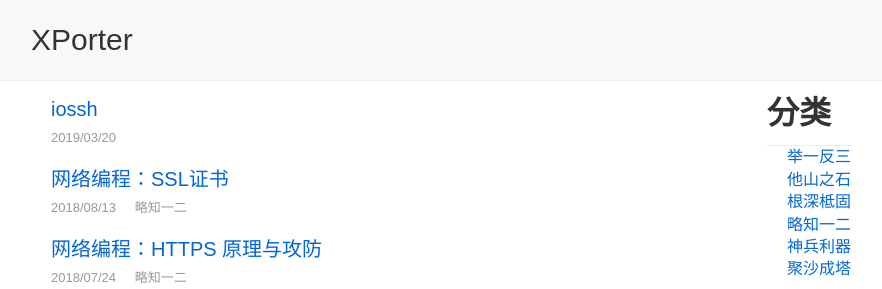
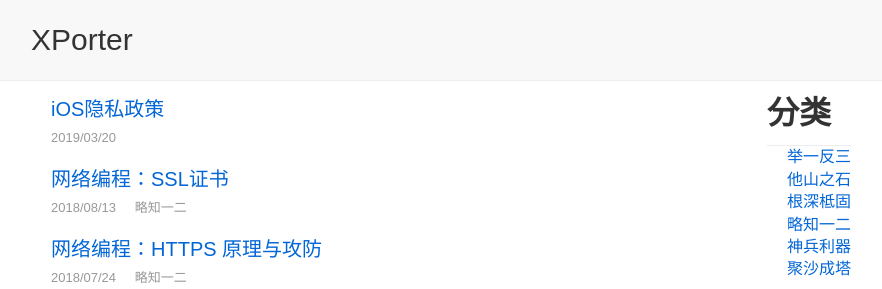
Before and after one commit to nyzhanggy/dulldevil.github.io, a Jekyll site: the page built from index.html, in a window 1280 px wide. Shown: the top 289 px of the page, without its empty margins (179-1061 px from the left). Built offline with Jekyll 4.4.1, drawn with Linux system fonts in a browser that asks for light colours; the list of posts is cut into pages by our own code.

Commit message:
no message

```diff
--- a/_posts/2019-3-20-iossh.md
+++ b/_posts/2019-3-20-iossh.md
@@ -1,5 +1,5 @@
 ---
-title: iossh
+title: iOS隐私政策
 layout: protocol
 ---
 
```
